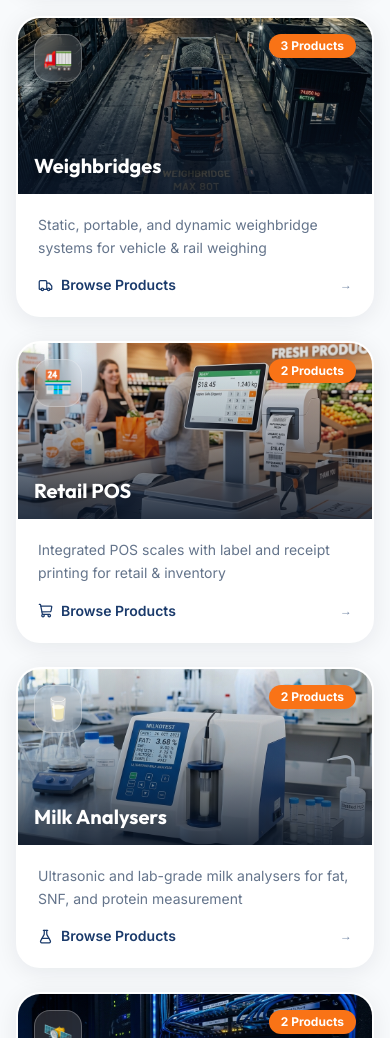
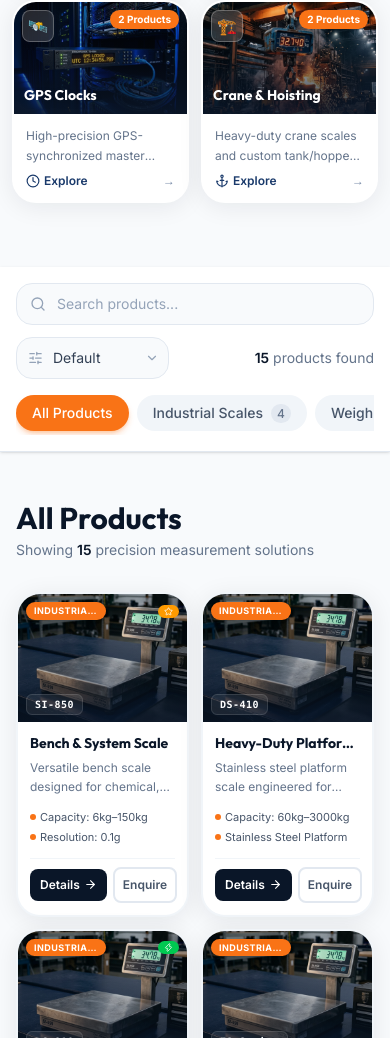
Before and after one commit to sakthiganesh2003/construction, a Next.js app: page / in a window 390 px wide. Shown: the part 3121-4159 px from the top of the page. Built offline with nearby package versions, Linux system fonts and the light colour scheme.

Commit message:
Update Category Cards and Product Grid to display 2 columns side-by-side on mobile devices

```diff
--- a/components/CategoryCards.tsx
+++ b/components/CategoryCards.tsx
@@ -35,24 +35,23 @@ export default function CategoryCards({ onCategorySelect, selectedCategory }: Ca
   const displayCategories = categories.filter((c) => c.id !== 'all');
 
   return (
-    <section id="categories" className="py-20 bg-slate-50">
-      <div className="max-w-7xl mx-auto px-4 sm:px-6 lg:px-8">
+    <section id="categories" className="py-16 sm:py-20 bg-slate-50">
+      <div className="max-w-7xl mx-auto px-3 sm:px-6 lg:px-8">
         {/* Header */}
-        <div className="text-center mb-14">
-          <span className="inline-block px-4 py-1.5 bg-orange-500/10 text-orange-600 text-sm font-semibold rounded-full uppercase tracking-wider mb-4">
+        <div className="text-center mb-10 sm:mb-14">
+          <span className="inline-block px-4 py-1.5 bg-orange-500/10 text-orange-600 text-xs sm:text-sm font-semibold rounded-full uppercase tracking-wider mb-3 sm:mb-4">
             Our Product Range
           </span>
-          <h2 className="font-display text-4xl sm:text-5xl font-bold text-navy-900 mb-4">
+          <h2 className="font-display text-3xl sm:text-5xl font-bold text-navy-900 mb-3 sm:mb-4">
             Explore by Category
           </h2>
-          <p className="text-slate-500 text-lg max-w-2xl mx-auto">
-            Comprehensive measurement solutions spanning industrial, commercial, and research applications —
-            all engineered to the highest precision standards.
+          <p className="text-slate-500 text-sm sm:text-lg max-w-2xl mx-auto px-2">
+            Comprehensive measurement solutions spanning industrial, commercial, and research applications.
           </p>
         </div>
 
-        {/* Cards Grid */}
-        <div className="grid grid-cols-1 sm:grid-cols-2 lg:grid-cols-3 gap-6">
+        {/* 2 Columns on mobile (grid-cols-2), 3 on desktop (lg:grid-cols-3) */}
+        <div className="grid grid-cols-2 lg:grid-cols-3 gap-3 sm:gap-6">
           {displayCategories.map((cat, index) => {
             const Icon = iconMap[cat.icon] || Scale;
             const isSelected = selectedCategory === cat.id;
@@ -63,43 +62,42 @@ export default function CategoryCards({ onCategorySelect, selectedCategory }: Ca
                 key={cat.id}
                 id={`category-card-${cat.id}`}
                 onClick={() => onCategorySelect?.(cat.id)}
-                className={`category-card group text-left w-full rounded-3xl overflow-hidden border-2 transition-all duration-300 ${
+                className={`category-card group text-left w-full rounded-2xl sm:rounded-3xl overflow-hidden border-2 transition-all duration-300 ${
                   isSelected
-                    ? 'border-orange-500 shadow-xl shadow-orange-500/20'
+                    ? 'border-orange-500 shadow-lg shadow-orange-500/20'
                     : 'border-transparent hover:border-orange-500/30'
-                } bg-white shadow-card hover:shadow-card-hover`}
-                style={{ animationDelay: `${index * 0.08}s` }}
+                } bg-white shadow-card hover:shadow-card-hover flex flex-col`}
                 aria-label={`Browse ${cat.label}`}
               >
                 {/* Card Image Area */}
-                <div className="relative h-44 overflow-hidden">
+                <div className="relative h-28 sm:h-44 w-full overflow-hidden">
                   {imageSrc && (
                     <Image
                       src={imageSrc}
                       alt={cat.label}
                       fill
-                      sizes="(max-width: 640px) 100vw, (max-width: 1024px) 50vw, 33vw"
+                      sizes="(max-width: 640px) 50vw, (max-width: 1024px) 50vw, 33vw"
                       className="object-cover group-hover:scale-105 transition-transform duration-500"
                     />
                   )}
                   {/* Dark overlay */}
-                  <div className="absolute inset-0 bg-gradient-to-t from-navy-900/85 via-navy-900/30 to-transparent" />
+                  <div className="absolute inset-0 bg-gradient-to-t from-navy-900/90 via-navy-900/30 to-transparent" />
 
                   {/* Emoji overlay */}
-                  <div className="absolute top-4 left-4">
-                    <div className="w-12 h-12 rounded-xl bg-white/15 border border-white/25 backdrop-blur-sm flex items-center justify-center text-2xl group-hover:scale-110 transition-transform duration-300">
+                  <div className="absolute top-2 left-2 sm:top-4 sm:left-4">
+                    <div className="w-8 h-8 sm:w-12 sm:h-12 rounded-lg sm:rounded-xl bg-white/15 border border-white/25 backdrop-blur-sm flex items-center justify-center text-base sm:text-2xl group-hover:scale-110 transition-transform duration-300">
                       {categoryEmojis[cat.id] || '📦'}
                     </div>
                   </div>
 
                   {/* Product count badge */}
-                  <div className="absolute top-4 right-4 px-3 py-1 rounded-full bg-orange-500 text-white text-xs font-bold">
+                  <div className="absolute top-2 right-2 sm:top-4 sm:right-4 px-2 py-0.5 sm:px-3 sm:py-1 rounded-full bg-orange-500 text-white text-[10px] sm:text-xs font-bold">
                     {cat.productCount} Products
                   </div>
 
                   {/* Category name on image bottom */}
-                  <div className="absolute bottom-0 left-0 right-0 p-4">
-                    <h3 className="font-display font-bold text-white text-xl leading-tight drop-shadow-md">
+                  <div className="absolute bottom-0 left-0 right-0 p-2.5 sm:p-4">
+                    <h3 className="font-display font-bold text-white text-sm sm:text-xl leading-tight drop-shadow-md line-clamp-1">
                       {cat.label}
                     </h3>
                   </div>
@@ -109,13 +107,13 @@ export default function CategoryCards({ onCategorySelect, selectedCategory }: Ca
                 </div>
 
                 {/* Card Body */}
-                <div className="p-5">
-                  <p className="text-slate-500 text-sm leading-relaxed line-clamp-2 mb-4">
+                <div className="p-3 sm:p-5 flex flex-col flex-1 justify-between">
+                  <p className="text-slate-500 text-xs sm:text-sm leading-relaxed line-clamp-2 mb-2 sm:mb-4">
                     {cat.description}
                   </p>
-                  <div className={`flex items-center gap-2 text-sm font-semibold transition-colors duration-200 ${isSelected ? 'text-orange-600' : 'text-navy-700 group-hover:text-orange-600'}`}>
-                    <Icon size={15} />
-                    <span>Browse Products</span>
+                  <div className={`flex items-center gap-1 sm:gap-2 text-xs sm:text-sm font-semibold transition-colors duration-200 ${isSelected ? 'text-orange-600' : 'text-navy-700 group-hover:text-orange-600'}`}>
+                    <Icon size={14} className="shrink-0" />
+                    <span className="truncate">Explore</span>
                     <span className="ml-auto text-xs opacity-60">→</span>
                   </div>
                 </div>
--- a/components/ProductCard.tsx
+++ b/components/ProductCard.tsx
@@ -16,89 +16,90 @@ export default function ProductCard({ product, index = 0 }: ProductCardProps) {
   return (
     <article
       id={`product-card-${product.id}`}
-      className="product-card group bg-white rounded-3xl overflow-hidden border-2 border-slate-100 hover:border-orange-200 flex flex-col h-full"
-      style={{ animationDelay: `${index * 0.07}s` }}
+      className="product-card group bg-white rounded-2xl sm:rounded-3xl overflow-hidden border-2 border-slate-100 hover:border-orange-200 flex flex-col h-full shadow-card hover:shadow-card-hover transition-all duration-300"
       aria-label={`${product.name} ${product.model}`}
     >
       {/* Image Area */}
-      <div className="relative h-52 overflow-hidden">
+      <div className="relative h-32 sm:h-52 w-full overflow-hidden">
         {/* Real product image */}
         <Image
           src={product.imageSrc}
           alt={`${product.name} – ${product.model}`}
           fill
-          sizes="(max-width: 640px) 100vw, (max-width: 1024px) 50vw, 33vw"
+          sizes="(max-width: 640px) 50vw, (max-width: 1024px) 50vw, 33vw"
           className="object-cover group-hover:scale-105 transition-transform duration-500"
-          priority={index < 3}
+          priority={index < 4}
         />
 
         {/* Gradient overlay */}
         <div className="absolute inset-0 bg-gradient-to-t from-navy-900/80 via-navy-900/20 to-transparent" />
 
         {/* Top badges */}
-        <div className="absolute top-4 left-4 right-4 flex items-center justify-between">
-          <span className="px-3 py-1.5 rounded-full bg-orange-500 text-white text-xs font-bold uppercase tracking-wider shadow-md">
+        <div className="absolute top-2 left-2 right-2 sm:top-4 sm:left-4 sm:right-4 flex items-center justify-between">
+          <span className="px-2 py-0.5 sm:px-3 sm:py-1.5 rounded-full bg-orange-500 text-white text-[9px] sm:text-xs font-bold uppercase tracking-wider shadow-md truncate max-w-[80px] sm:max-w-none">
             {categoryLabel}
           </span>
-          <div className="flex gap-2">
+          <div className="flex gap-1 sm:gap-2">
             {product.isNew && (
-              <span className="px-2.5 py-1 rounded-full bg-green-500 text-white text-xs font-bold flex items-center gap-1">
-                <Zap size={10} />New
+              <span className="px-1.5 py-0.5 sm:px-2.5 sm:py-1 rounded-full bg-green-500 text-white text-[9px] sm:text-xs font-bold flex items-center gap-1">
+                <Zap size={9} />
+                <span className="hidden sm:inline">New</span>
               </span>
             )}
             {product.isBestseller && (
-              <span className="px-2.5 py-1 rounded-full bg-amber-500 text-white text-xs font-bold flex items-center gap-1">
-                <Star size={10} />Best
+              <span className="px-1.5 py-0.5 sm:px-2.5 sm:py-1 rounded-full bg-amber-500 text-white text-[9px] sm:text-xs font-bold flex items-center gap-1">
+                <Star size={9} />
+                <span className="hidden sm:inline">Best</span>
               </span>
             )}
           </div>
         </div>
 
         {/* Model tag at bottom */}
-        <div className="absolute bottom-4 left-4">
-          <span className="glass text-white text-xs font-mono font-bold px-3 py-1.5 rounded-lg tracking-wider border border-white/20">
+        <div className="absolute bottom-2 left-2 sm:bottom-4 sm:left-4">
+          <span className="glass text-white text-[10px] sm:text-xs font-mono font-bold px-2 py-1 sm:px-3 sm:py-1.5 rounded-md sm:rounded-lg tracking-wider border border-white/20">
             {product.model}
           </span>
         </div>
       </div>
 
       {/* Card Body */}
-      <div className="flex flex-col flex-1 p-6">
-        <h3 className="font-display font-bold text-xl text-navy-900 group-hover:text-orange-600 transition-colors duration-200 mb-2 leading-snug">
+      <div className="flex flex-col flex-1 p-3 sm:p-6 justify-between">
+        <div>
+          <h3 className="font-display font-bold text-sm sm:text-xl text-navy-900 group-hover:text-orange-600 transition-colors duration-200 mb-1 sm:mb-2 leading-snug line-clamp-1">
             {product.name}
           </h3>
 
-        <p className="text-slate-500 text-sm leading-relaxed line-clamp-2 mb-5">
+          <p className="text-slate-500 text-xs sm:text-sm leading-relaxed line-clamp-2 mb-3 sm:mb-5">
             {product.shortDescription}
           </p>
 
-        {/* Specs */}
-        <div className="grid grid-cols-2 gap-2 mb-6">
-          {product.specs.slice(0, 4).map((spec) => (
-            <div key={spec} className="flex items-start gap-1.5 text-xs text-slate-600">
-              <span className="w-1.5 h-1.5 bg-orange-500 rounded-full shrink-0 mt-1" />
-              <span>{spec}</span>
+          {/* Specs (Show top 2 specs on mobile to save vertical space) */}
+          <div className="grid grid-cols-1 sm:grid-cols-2 gap-1 sm:gap-2 mb-3 sm:mb-6">
+            {product.specs.slice(0, 2).map((spec) => (
+              <div key={spec} className="flex items-center gap-1 text-[11px] sm:text-xs text-slate-600 truncate">
+                <span className="w-1.5 h-1.5 bg-orange-500 rounded-full shrink-0" />
+                <span className="truncate">{spec}</span>
               </div>
             ))}
           </div>
-
-        <div className="flex-1" />
+        </div>
 
         {/* CTAs */}
-        <div className="flex items-center gap-3 pt-4 border-t border-slate-100">
+        <div className="flex items-center gap-1.5 sm:gap-3 pt-2 sm:pt-4 border-t border-slate-100 mt-auto">
           <Link
             href={`/products/${product.id}`}
             id={`view-details-${product.id}`}
-            className="flex-1 flex items-center justify-center gap-2 px-5 py-3 bg-navy-900 hover:bg-orange-500 text-white text-sm font-semibold rounded-xl transition-all duration-300 group/btn"
+            className="flex-1 flex items-center justify-center gap-1 sm:gap-2 px-2.5 py-2 sm:px-5 sm:py-3 bg-navy-900 hover:bg-orange-500 text-white text-xs sm:text-sm font-semibold rounded-lg sm:rounded-xl transition-all duration-300 group/btn"
             aria-label={`View details for ${product.name}`}
           >
-            View Details
-            <ArrowRight size={15} className="group-hover/btn:translate-x-1 transition-transform duration-200" />
+            <span>Details</span>
+            <ArrowRight size={13} className="group-hover/btn:translate-x-1 transition-transform duration-200 shrink-0" />
           </Link>
           <a
             href="mailto:sales@essae.com"
             id={`enquire-${product.id}`}
-            className="px-4 py-3 border-2 border-slate-200 hover:border-orange-400 text-slate-600 hover:text-orange-600 text-sm font-semibold rounded-xl transition-all duration-200"
+            className="px-2 py-2 sm:px-4 sm:py-3 border-2 border-slate-200 hover:border-orange-400 text-slate-600 hover:text-orange-600 text-xs sm:text-sm font-semibold rounded-lg sm:rounded-xl transition-all duration-200 text-center"
             aria-label={`Enquire about ${product.name}`}
           >
             Enquire
```
Also changed, not shown: components/ProductGrid.tsx (+6 -6 lines). Lines whose indentation alone changed are shown as unchanged.
